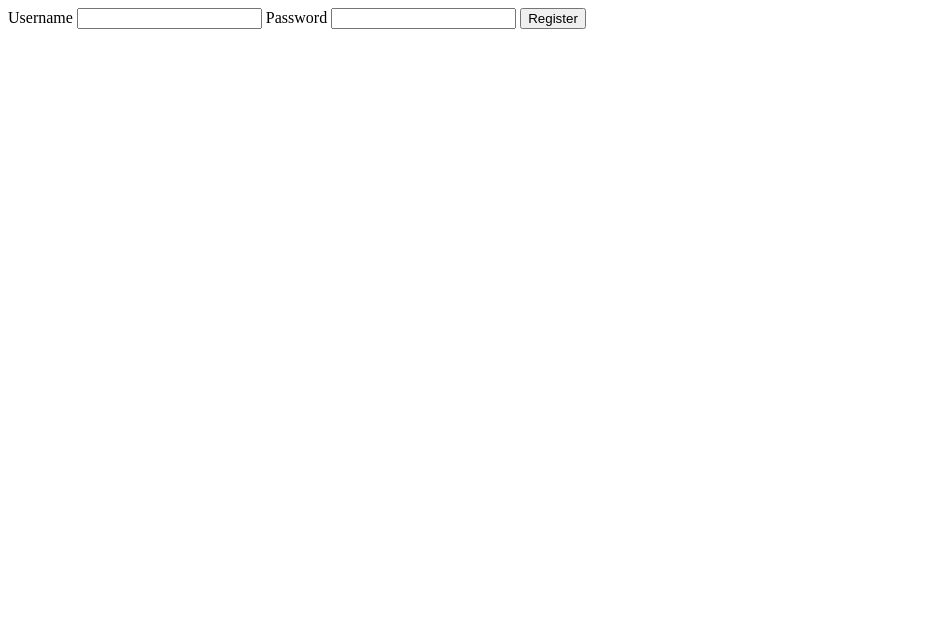
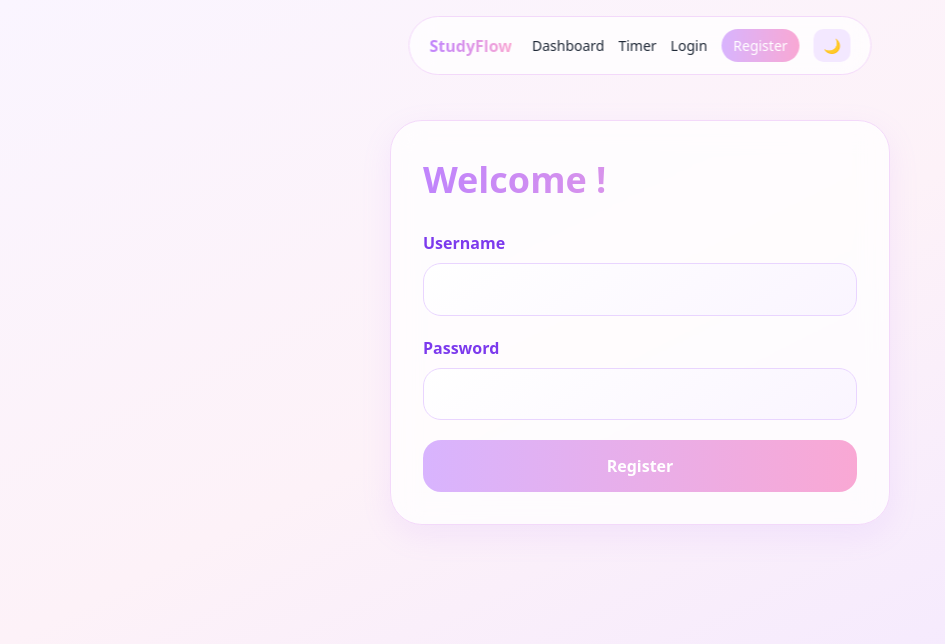
Before and after one commit to chuelgi/language-tracker, a Flask app: page /register in a window 1280 px wide. Shown: the top 644 px of the page, without its empty margins (0-945 px from the left). Run offline with Flask 3, Linux system fonts and the light colour scheme; some libraries are stand-ins or nearby versions.

Commit message:
fix registration page and add easter egg

```diff
--- a/templates/base.html
+++ b/templates/base.html
@@ -52,6 +52,28 @@
 {% endblock %}
 
 <script src="{{ url_for('static', filename='script.js') }}"></script>
+<script>
+window.addEventListener("DOMContentLoaded", () => {
+
+    const audio = document.getElementById("loginSound");
+
+    if (!audio) return;
+
+    audio.volume = 0.5;
+
+    // Try autoplay
+    audio.play().catch(() => {
+        console.log("Autoplay blocked — waiting for interaction");
+
+        // fallback: play on first click
+        document.addEventListener("click", () => {
+            audio.play();
+        }, { once: true });
+
+    });
+
+});
+</script>
 
 </body>
 </html>
--- a/templates/dashboard.html
+++ b/templates/dashboard.html
@@ -6,6 +6,11 @@
 <main id="dashboard" class="page max-w-6xl mx-auto px-6 pt-28 pb-10">
 
     {% if current_user.is_authenticated %}
+
+        {% if current_user.username == "chris" %}
+                <audio id="loginSound" src="{{ url_for('static', filename='Sylus.mp3') }}"></audio>
+        {% endif %}
+
     <div class="hero">
         <h2>Welcome Back 👋</h2>
         <p>Track your study sessions and stay consistent.</p>
--- a/templates/register.html
+++ b/templates/register.html
@@ -1,6 +1,39 @@
-<form method="POST">
-    {{ form.hidden_tag() }}
-    {{ form.username.label }} {{ form.username() }}
-    {{ form.password.label }} {{ form.password() }}
-    {{ form.submit() }}
-</form>
+{% extends "base.html" %}
+
+{% block content %}
+
+<div class="form-page">
+
+    <div class="form-card">
+
+        <h1 class="form-title">
+            Welcome !
+        </h1>
+
+        <form method="POST" class="study-form">
+
+            {{ form.hidden_tag() }}
+
+            <div class="form-group">
+                {{ form.username.label(class="form-label") }}
+
+                {{ form.username(class="form-input") }}
+            </div>
+
+
+            <div class="form-group">
+                {{ form.password.label(class="form-label") }}
+
+                {{ form.password(class="form-input") }}
+            </div>
+
+
+            {{ form.submit(class="submit-btn") }}
+
+        </form>
+
+    </div>
+
+</div>
+
+{% endblock %}
```
Also changed, not shown: 1 other file.
